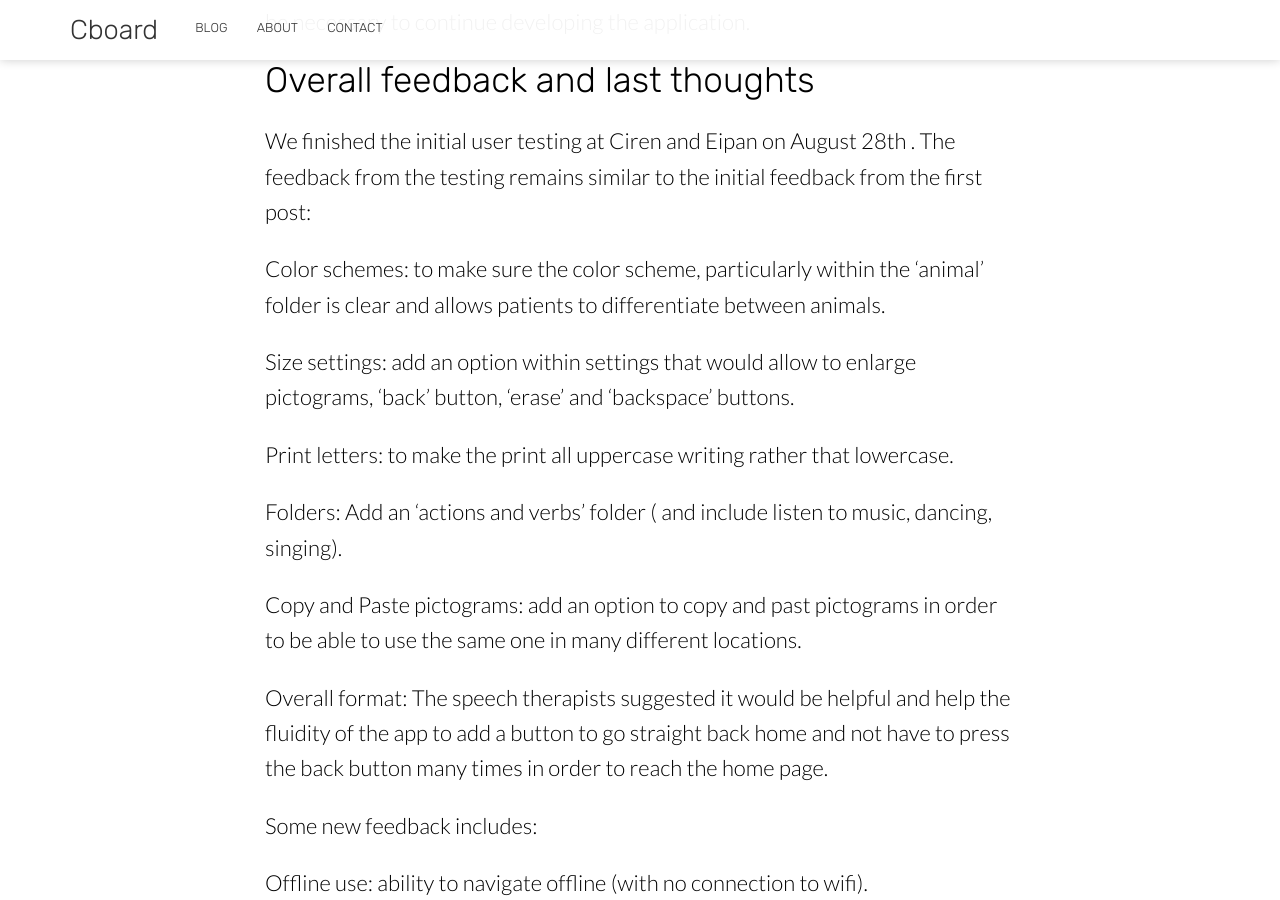
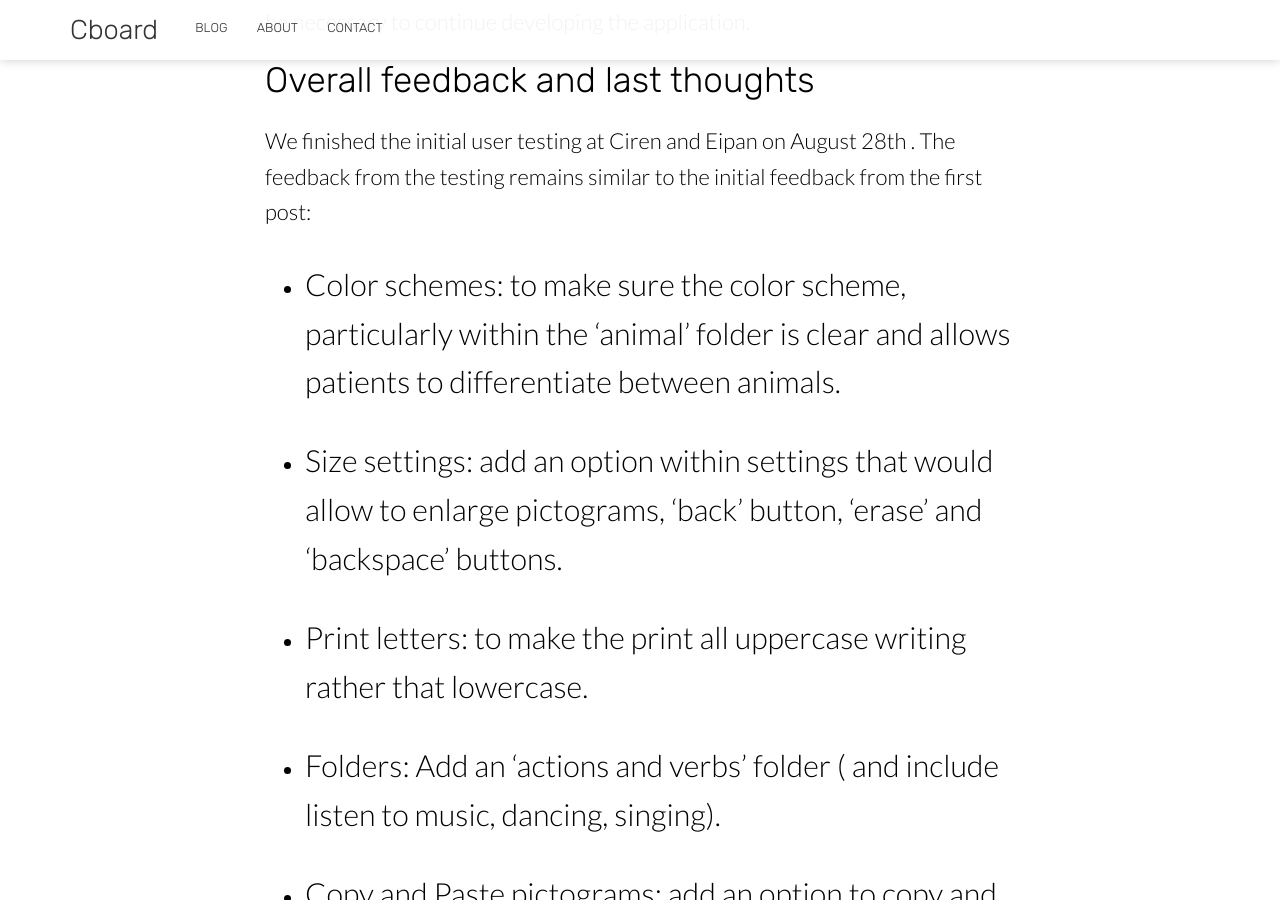
Before and after one commit to cboard-org/cboard-io, a Jekyll site: the page built from _posts/2018-09-05-cboard-usability-testing-2.md, in a window 1280 px wide and 900 px high, scrolled down 2320 px. Built offline with Jekyll 4.4.1, drawn with Linux system fonts in a browser that asks for light colours; nearby versions of some CDN libraries.

Commit message:
Update 2018-09-05-cboard-usability-testing-2.md

```diff
--- a/_posts/2018-09-05-cboard-usability-testing-2.md
+++ b/_posts/2018-09-05-cboard-usability-testing-2.md
@@ -24,17 +24,17 @@ The other patients were saw also had an easier time with the edited folders, but
 
 We finished the initial user testing at Ciren and Eipan on August 28th . The feedback from the testing remains similar to the initial feedback from the first post:
 
-Color schemes: to make sure the color scheme, particularly within the ‘animal’ folder is clear and allows patients to differentiate between animals.
+- Color schemes: to make sure the color scheme, particularly within the ‘animal’ folder is clear and allows patients to differentiate between animals.
 
-Size settings: add an option within settings that would allow to enlarge pictograms, ‘back’ button, ‘erase’ and ‘backspace’ buttons.
+- Size settings: add an option within settings that would allow to enlarge pictograms, ‘back’ button, ‘erase’ and ‘backspace’ buttons.
 
-Print letters: to make the print all uppercase writing rather that lowercase.
+- Print letters: to make the print all uppercase writing rather that lowercase.
 
-Folders: Add an ‘actions and verbs’ folder ( and include listen to music, dancing, singing).
+- Folders: Add an ‘actions and verbs’ folder ( and include listen to music, dancing, singing).
 
-Copy and Paste pictograms: add an option to copy and past pictograms in order to be able to use the same one in many different locations.
+- Copy and Paste pictograms: add an option to copy and past pictograms in order to be able to use the same one in many different locations.
 
-Overall format: The speech therapists suggested it would be helpful and help the fluidity of the app to add a button to go straight back home and not have to press the back button many times in order to reach the home page.
+- Overall format: The speech therapists suggested it would be helpful and help the fluidity of the app to add a button to go straight back home and not have to press the back button many times in order to reach the home page.
 
 Some new feedback includes:
 
```
